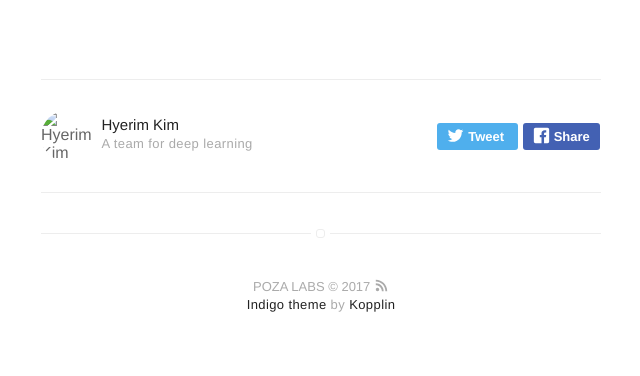
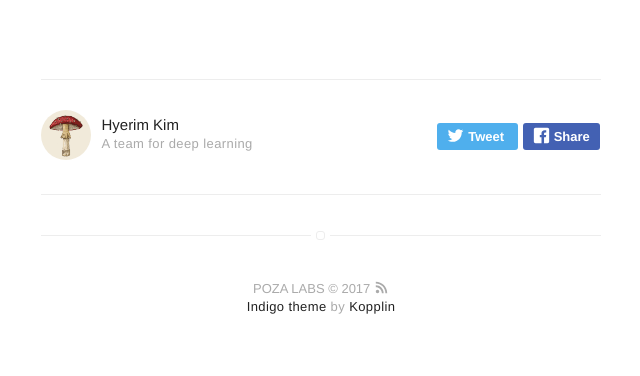
Before and after one commit to POZAlabs/pozalabs.github.io, a Jekyll site: the page built from _posts/2017-07-12-blstm.md, in a window 1280 px wide. Shown: the part 5889-6265 px from the top of the page, without its empty margins (319-959 px from the left). Built offline with Jekyll 4.4.1, drawn with Linux system fonts in a browser that asks for light colours.

Commit message:
Update _config.yml

```diff
--- a/_config.yml
+++ b/_config.yml
@@ -55,7 +55,7 @@ authors:
     hyerim:
         name: Hyerim Kim
         bio: A team for deep learning
-        external-image: True
+        external-image: False
         picture: assets/images/profile.jpg
         twitter: None
 
```
